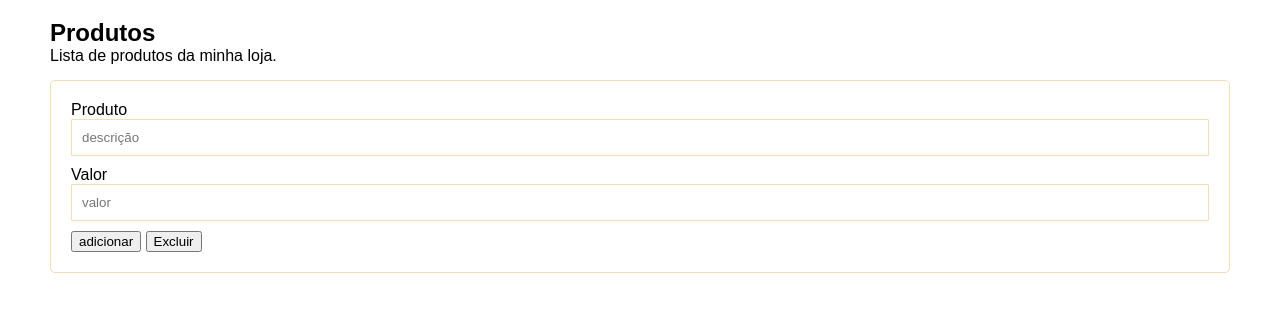
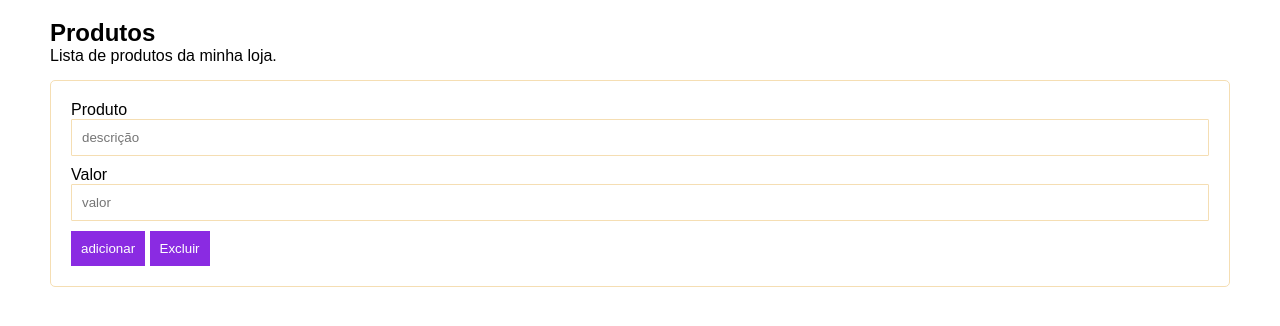
Before and after one commit to francisconeponuceno/loja, a plain HTML site: page index.html in a window 1280 px wide. Shown: the part 68-394 px from the top of the page. Drawn offline with Linux system fonts and the light colour scheme.

Commit message:
atualizacao

```diff
--- a/stylo.css
+++ b/stylo.css
@@ -37,3 +37,12 @@ input {
     border-radius: 1px;
     outline: 0;
 }
+
+button {
+    border: 0px;
+    padding: 10px;
+    outline: 0;
+    background-color: blueviolet;
+    cursor: pointer;
+    color: #fff;
+}
```
